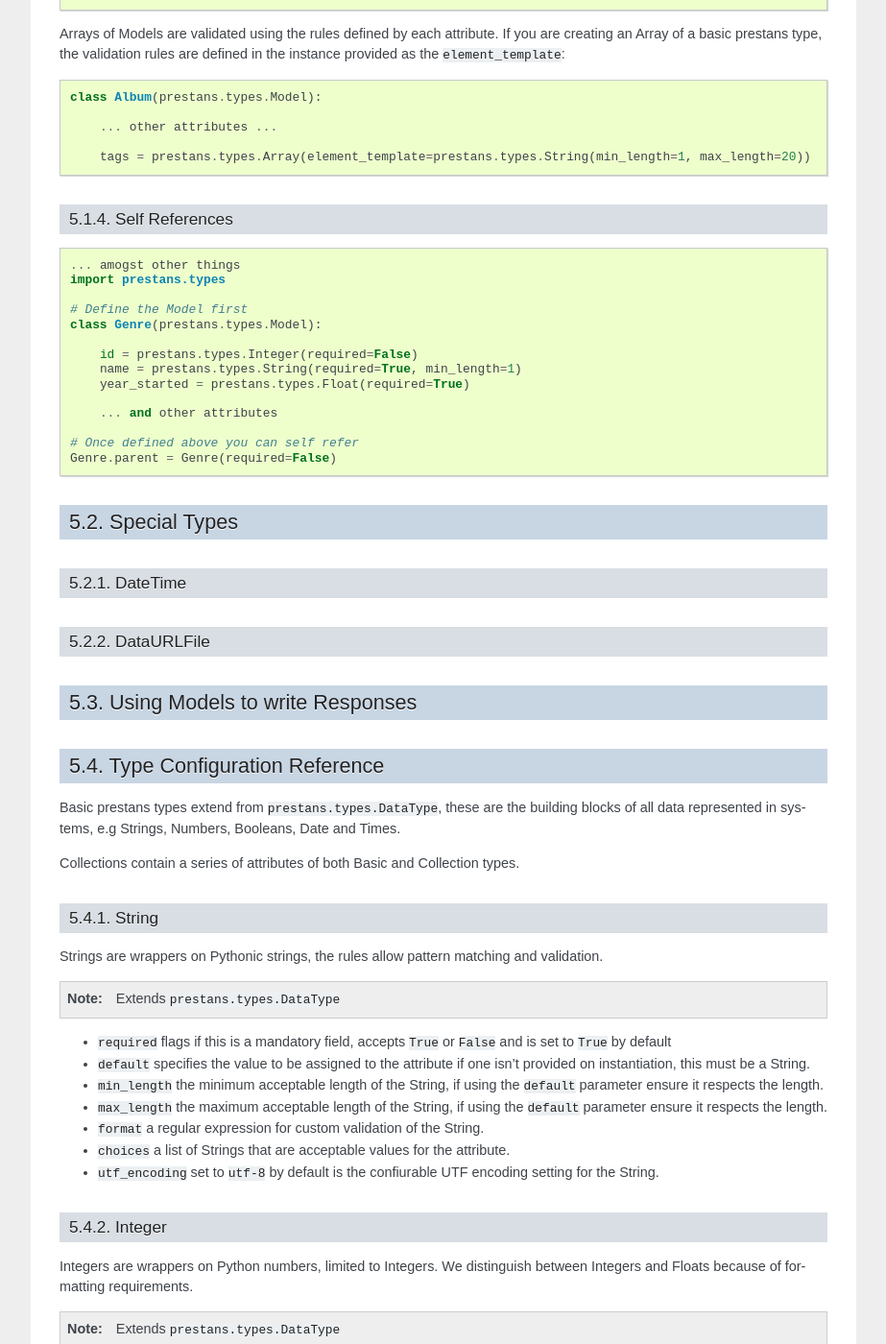
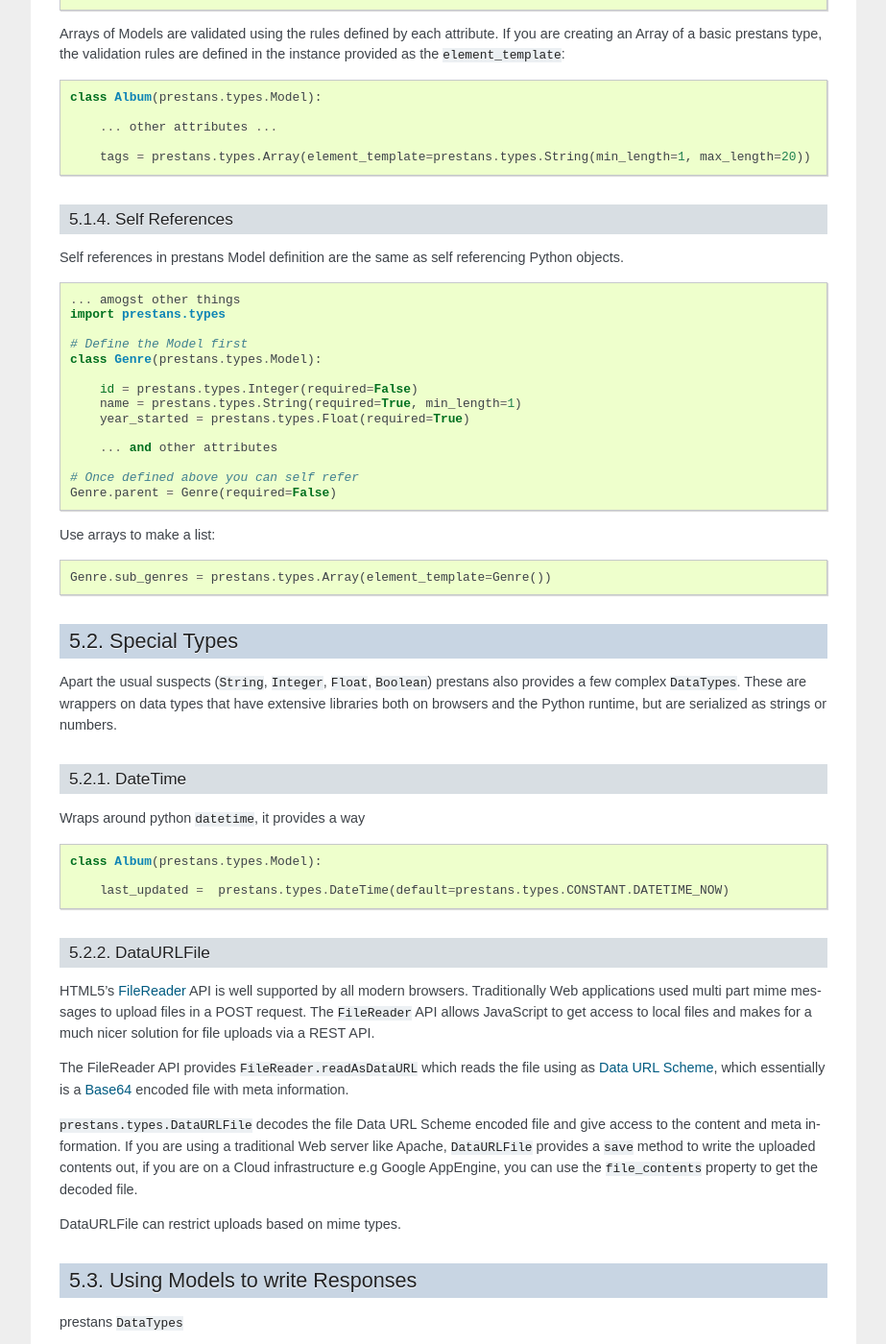
Before and after one commit to anomaly/prestans-docs, a Sphinx documentation site: the page built from source/models.rst, in a window 1280 px wide and 1400 px high, scrolled down 2627 px. Shown: the whole window at 96% size, without its empty margins (198-1121 px from the left). Built offline with Sphinx 7.4.7, drawn with Linux system fonts in a browser that asks for light colours; some of the changed text lies outside the part shown.

Commit message:
Updated DataURLFile description

```diff
--- a/source/design_notes.rst
+++ b/source/design_notes.rst
@@ -3,6 +3,9 @@ Thoughts on API design
 ======================
 
 prestans was a result of our careful study into the REST standards, frameworks and appraoches that were popular at the time. The following are a few useful lessons we've learnt along the way. Also refer to our extensive list of extremely useful :doc:`reference_material` we found on the Web.
+
+Infinite recursion in Models
+============================
 
 REST resources are *not* persistent models
 ==========================================
--- a/source/ext.rst
+++ b/source/ext.rst
@@ -2,8 +2,8 @@
 Extensions
 ==========
 
-Using Data Adapters to build Responses
-======================================
+Data Adapters
+=============
 
 Pairing REST models to persistent models
 ----------------------------------------
--- a/source/models.rst
+++ b/source/models.rst
@@ -122,6 +122,8 @@ Arrays of Models are validated using the rules defined by each attribute. If you
 Self References
 ---------------
 
+Self references in prestans Model definition are the same as self referencing Python objects.
+
 .. code-block:: python
 
     ... amogst other things
@@ -139,20 +141,44 @@ Self References
     # Once defined above you can self refer
     Genre.parent = Genre(required=False)
 
+Use arrays to make a list:
 
+.. code-block:: python
+
+    Genre.sub_genres = prestans.types.Array(element_template=Genre())
 
 Special Types
 =============
 
+Apart the usual suspects (``String``, ``Integer``, ``Float``, ``Boolean``) prestans also provides a few complex ``DataTypes``. These are wrappers on data types that have extensive libraries both on browsers and the Python runtime, but are serialized as strings or numbers.
+
 DateTime
 --------
+
+Wraps around python ``datetime``, it provides a way
+
+.. code-block:: python
+
+    class Album(prestans.types.Model):
+
+        last_updated =  prestans.types.DateTime(default=prestans.types.CONSTANT.DATETIME_NOW)
 
 DataURLFile
 -----------
 
+HTML5's `FileReader <http://www.html5rocks.com/en/tutorials/file/dndfiles/>`_ API is well supported by all modern browsers. Traditionally Web applications used multi part mime messages to upload files in a POST request. The ``FileReader`` API allows JavaScript to get access to local files and makes for a much nicer solution for file uploads via a REST API.
+
+The FileReader API provides ``FileReader.readAsDataURL`` which reads the file using as `Data URL Scheme <http://en.wikipedia.org/wiki/Data_URI_scheme>`_, which essentially is a `Base64 <http://en.wikipedia.org/wiki/Base64>`_ encoded file with meta information.
+
+``prestans.types.DataURLFile`` decodes the file Data URL Scheme encoded file and give access to the content and meta information. If you are using a traditional Web server like Apache, ``DataURLFile`` provides a ``save`` method to write the uploaded contents out, if you are on a Cloud infrastructure e.g Google AppEngine, you can use the ``file_contents`` property to get the decoded file.
+
+DataURLFile can restrict uploads based on mime types.
+
+
 Using Models to write Responses
 ===============================
 
+prestans ``DataTypes``
 
 
 .. _type-config-reference:
```
Also changed, not shown: other parts of source/models.rst (+3 -3 lines).
